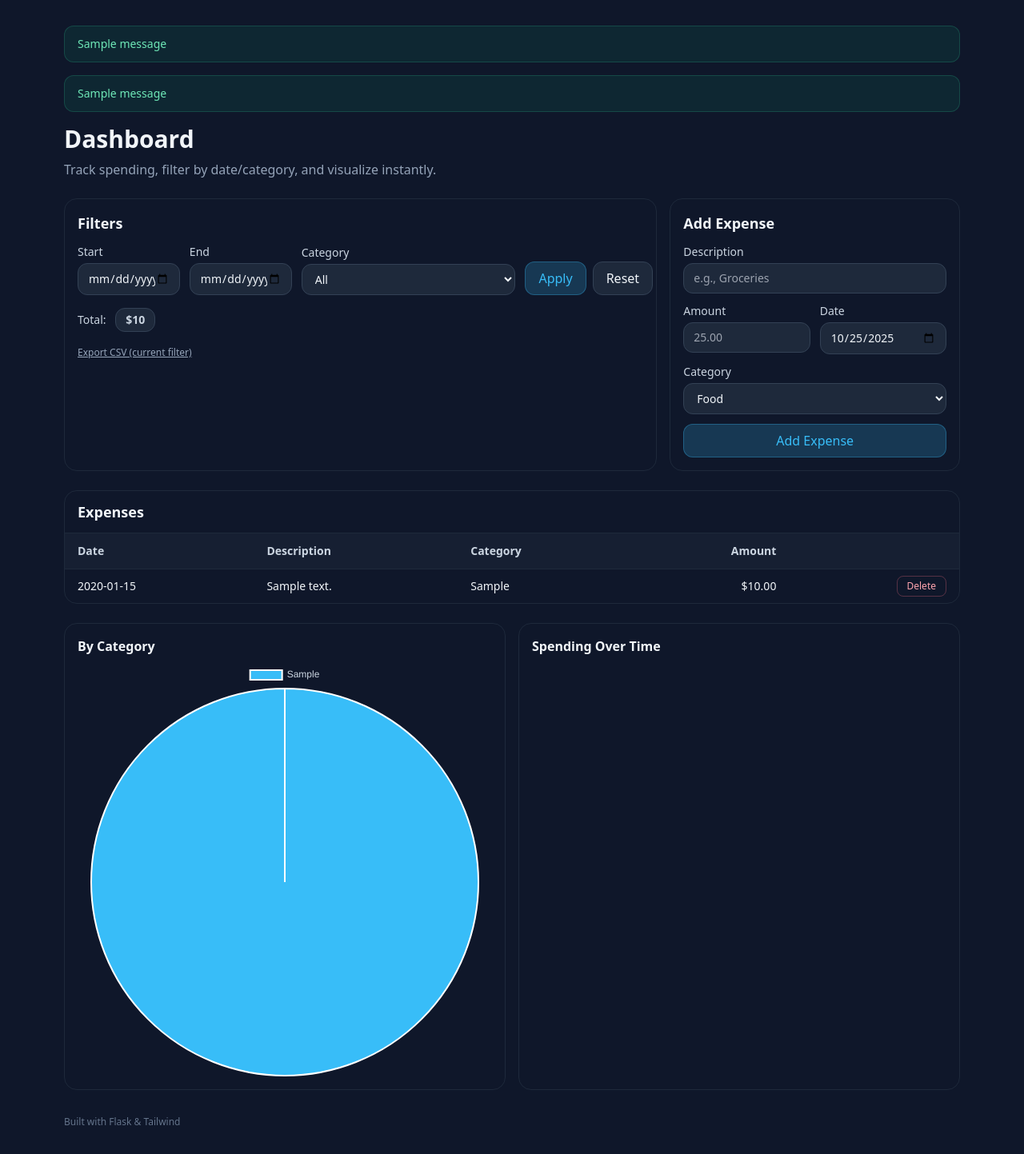
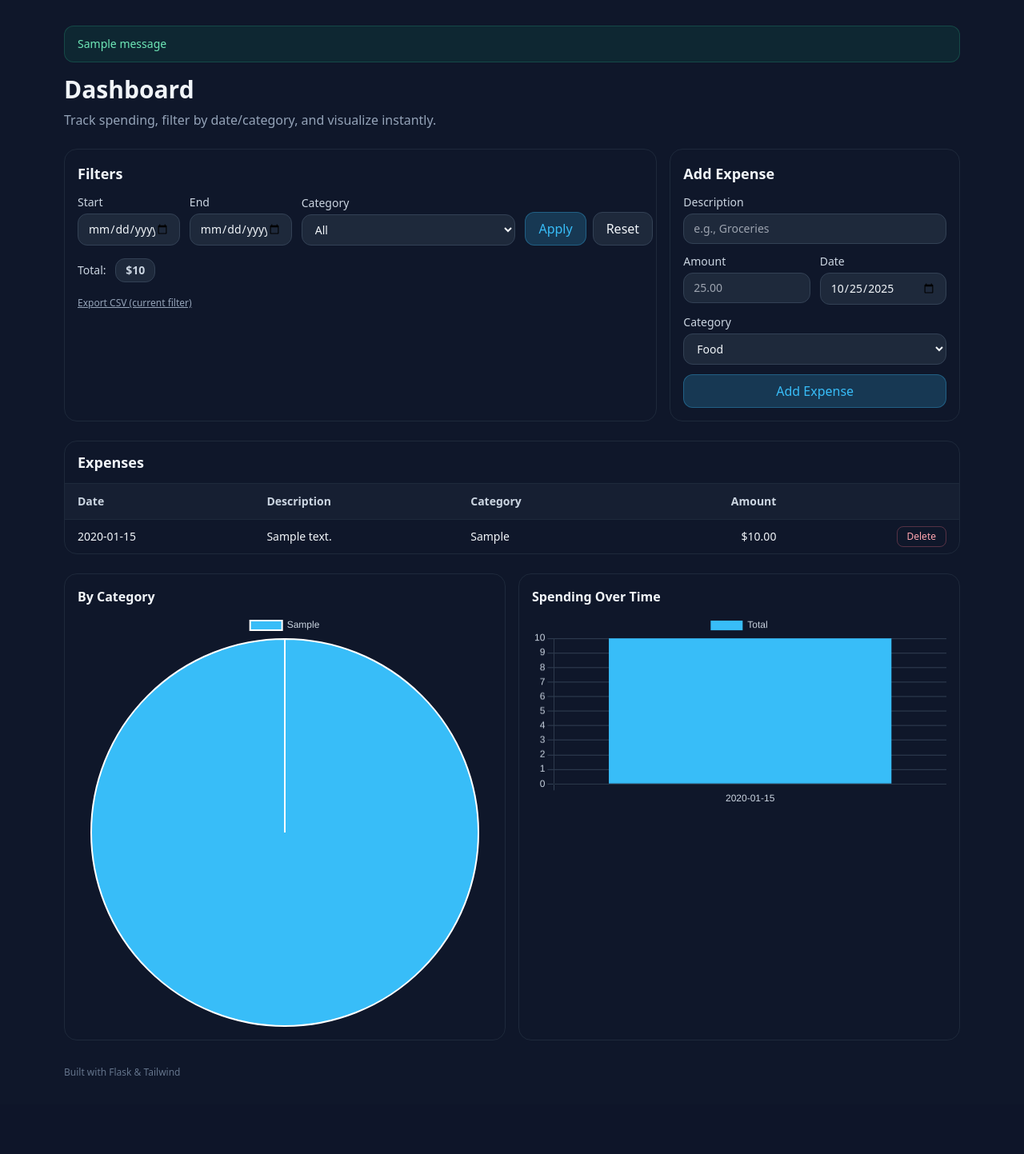
Before and after one commit to Mohammed18-19/Expense-Tracker, a Flask app: page / in a window 1280 px wide. Shown: the part 61-1504 px from the top of the page at 80% size. After the commit the page ends 1406 px from the top, so only its background shows below. Run offline with Flask 3, Linux system fonts and the light colour scheme; tables that the repository leaves empty hold one stand-in row (values such as "Sample post"); one stand-in notice (Sample message) is shown; some libraries are stand-ins or nearby versions.

Commit message:
adding the day chart

```diff
--- a/app/routes.py
+++ b/app/routes.py
@@ -44,6 +44,7 @@ def index():
     expenses = q.order_by(Expense.date.desc(), Expense.id.desc()).all()
     total = round(sum(e.amount for e in expenses), 2)
 
+# pie chart
     cat_q = db.session.query(Expense.category, func.sum(Expense.amount))
 
     if start_date:
@@ -57,9 +58,24 @@ def index():
     cat_labels = [c for c, _ in cat_rows]
     cat_values = [round(float(s or 0), 2) for _, s in cat_rows]
 
+# day chart
+
+    day_q = db.session.query(Expense.date, func.sum(Expense.amount))
+
+    if start_date:
+        day_q = day_q.filter(Expense.date >= start_date)
+    if end_date:
+        day_q = day_q.filter(Expense.date <= end_date)
+    if selected_category:
+        day_q = day_q.filter(Expense.date == selected_category)
+
+    day_rows = day_q.group_by(Expense.category).order_by(Expense.date).all()
+    day_labels = [d.isoformat() for d, _ in day_rows]
+    day_values = [round(float(s or 0), 2) for _, s in day_rows]
+
     return render_template(
         'index.html', expenses=expenses, categories=CATEGORIES, total=total, start_str=start_str, end_str=end_str, today=date.today().isoformat(),
-        selected_category=selected_category, cat_values=cat_values, cat_labels=cat_labels)
+        selected_category=selected_category, cat_values=cat_values, cat_labels=cat_labels, day_labels=day_labels, day_values=day_values)
 
 
 @app.route("/add", methods=['POST'])
--- a/app/templates/index.html
+++ b/app/templates/index.html
@@ -3,23 +3,6 @@
 {% block title %}Dashboard · Expense Tracker{% endblock %}
 
 {% block content %}
-
-<!-- Flash messages -->
-{% with messages = get_flashed_messages(with_categories=true) %}
-  {% if messages %}
-    <div class="space-y-2 mb-4">
-      {% for category, message in messages %}
-        <div class="rounded-xl px-4 py-3 text-sm
-          {% if category == 'success' %} bg-emerald-500/10 text-emerald-300 border border-emerald-400/20
-          {% elif category == 'error' %} bg-rose-500/10 text-rose-300 border border-rose-400/20
-          {% else %} bg-slate-800 text-slate-200 border border-slate-700
-          {% endif %}">
-          {{ message }}
-        </div>
-      {% endfor %}
-    </div>
-  {% endif %}
-{% endwith %}
 
 <h1 class="text-3xl font-semibold mb-2">Dashboard</h1>
 <p class="text-slate-400 mb-6">
@@ -176,8 +159,11 @@
 
 {% block body_end %}
 <script>
+
 const catLabels = {{ (cat_labels or []) | tojson }};
 const catValues = {{ (cat_values or []) | tojson }};
+const dayLabels = {{ (day_labels or []) | tojson }};
+const dayValues = {{ (day_values or []) | tojson }};
 
 if (document.getElementById('catChart')){
   const catCtx = document.getElementById('catChart').getContext('2d');
@@ -194,6 +180,40 @@ if (document.getElementById('catChart')){
   });
 }
 
+
+if (document.getElementById('dayChart')) {
+  const dayCtx = document.getElementById('dayChart').getContext('2d');
+  new Chart(dayCtx, {
+    type: 'bar',
+    data: {
+      labels: dayLabels,
+      datasets: [{
+        label: 'Total',
+        data: dayValues,
+        backgroundColor: '#38bdf8'
+      }]
+    },
+    options: {
+      plugins: {
+        legend: {
+          labels: { color: '#cbd5e1' }
+        }
+      },
+      scales: {
+        x: {
+          ticks: { color: '#cbd5e1' },
+          grid: { color: '#334155' }
+        },
+        y: {
+          ticks: { color: '#cbd5e1' },
+          grid: { color: '#334155' }
+        }
+      }
+    }
+  });
+}
+
+
 // Optionally, you can also initialize 'dayChart' here similarly
 </script>
 {% endblock %}
```
